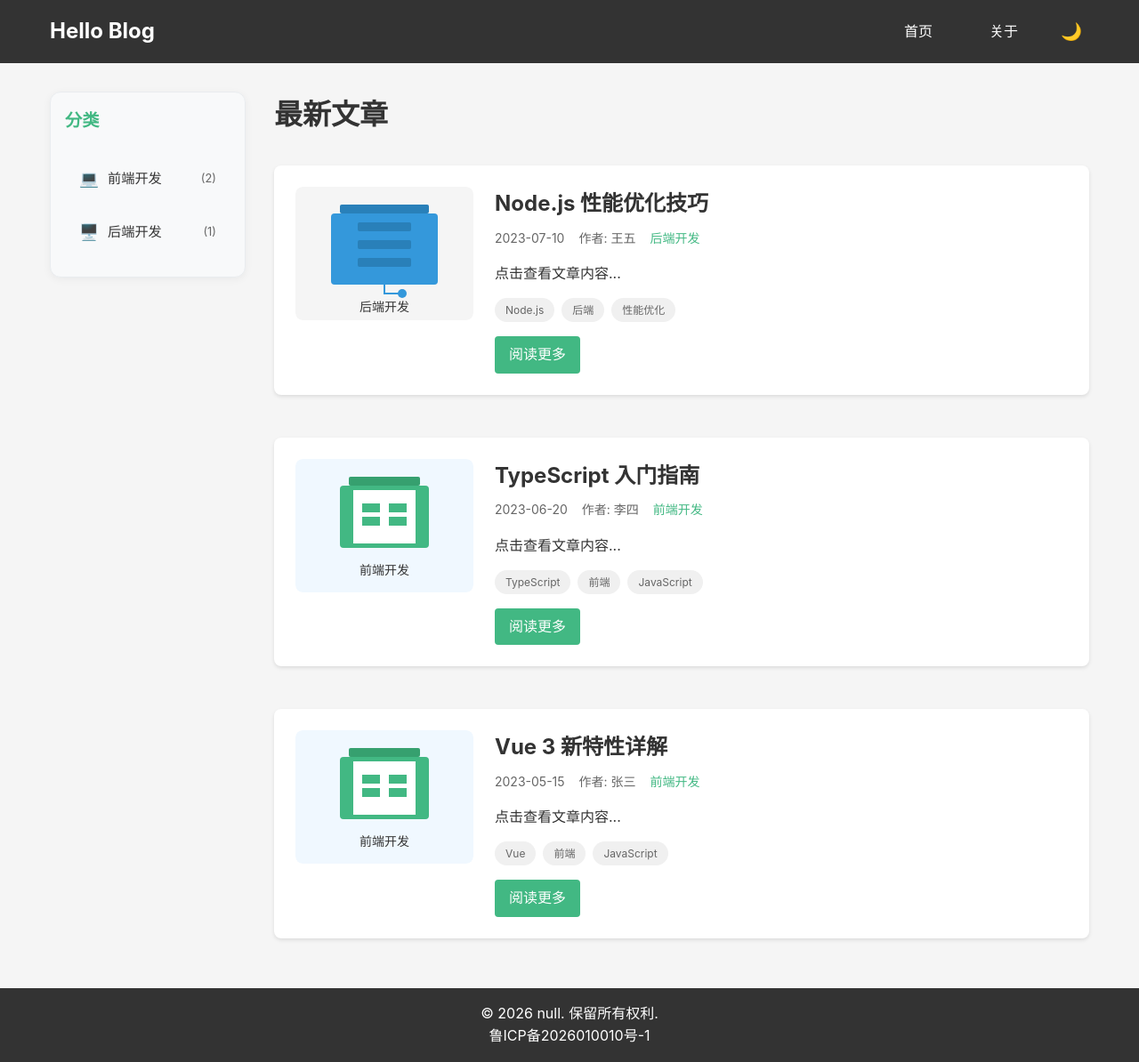
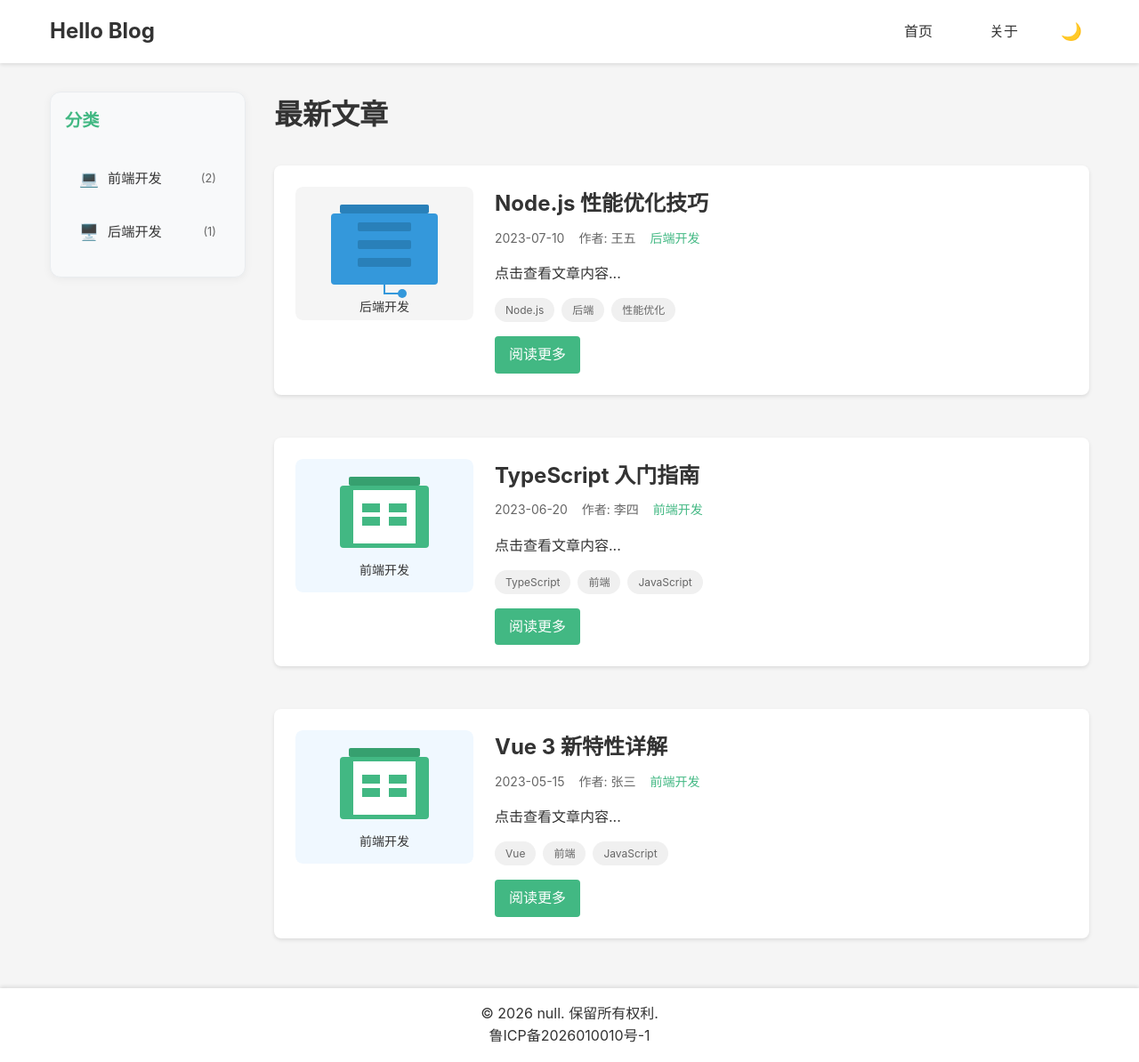
Before and after one commit to dkbnull/hello-blog, a Vue app: page / in a window 1280 px wide. Shown: the whole page at 89% size. Built offline with nearby package versions, Linux system fonts and the light colour scheme.

Commit message:
opt: header、footer支持深色模式

```diff
--- a/src/components/Footer.vue
+++ b/src/components/Footer.vue
@@ -13,11 +13,13 @@
 
 <style scoped>
 .footer {
-  background-color: #333;
-  color: white;
+  background-color: #ffffff;
+  color: #333333;
   text-align: center;
   padding: 1rem;
   margin-top: auto;
+  box-shadow: 0 -2px 4px rgba(0, 0, 0, 0.1);
+  transition: background-color 0.3s, color 0.3s;
 }
 
 .container {
@@ -31,8 +33,23 @@ p {
 }
 
 .record-link {
-  color: #ffffff;
+  color: #333333;
   text-decoration: none;
   transition: color 0.3s ease;
 }
+
+.record-link:hover {
+  text-decoration: none;
+}
+
+/* 深色模式 */
+.dark-mode .footer {
+  background-color: #1e1e1e;
+  color: #e0e0e0;
+  box-shadow: 0 -2px 4px rgba(0, 0, 0, 0.3);
+}
+
+.dark-mode .record-link {
+  color: #e0e0e0;
+}
 </style>
--- a/src/components/Header.vue
+++ b/src/components/Header.vue
@@ -35,12 +35,14 @@ onMounted(() => {
 
 <style scoped>
 .header {
-  background-color: #333;
-  color: white;
+  background-color: #ffffff;
+  color: #333333;
   padding: 1rem 0;
   position: sticky;
   top: 0;
   z-index: 100;
+  box-shadow: 0 2px 4px rgba(0, 0, 0, 0.1);
+  transition: background-color 0.3s, color 0.3s;
 }
 
 .container {
@@ -58,8 +60,9 @@ onMounted(() => {
 }
 
 .logo a {
-  color: white;
+  color: #333333;
   text-decoration: none;
+  transition: color 0.3s;
 }
 
 .header-right {
@@ -69,30 +72,57 @@ onMounted(() => {
 }
 
 .nav-link {
-  color: white;
+  color: #333333;
   text-decoration: none;
   margin-left: 2rem;
   padding: 0.5rem 1rem;
   border-radius: 4px;
-  transition: background 0.3s ease;
+  transition: background 0.3s ease, color 0.3s;
 }
 
 .nav-link:hover {
-  background: rgba(255, 255, 255, 0.1);
+  background: rgba(0, 0, 0, 0.05);
 }
 
 .theme-toggle {
   background: none;
   border: none;
-  color: white;
+  color: #333333;
   font-size: 1.2rem;
   cursor: pointer;
   padding: 0.5rem;
   border-radius: 50%;
-  transition: background 0.3s ease;
+  transition: background 0.3s ease, color 0.3s;
 }
 
 .theme-toggle:hover {
+  background: rgba(0, 0, 0, 0.05);
+}
+
+/* 深色模式 */
+.dark-mode .header {
+  background-color: #1e1e1e;
+  color: #e0e0e0;
+  box-shadow: 0 2px 4px rgba(0, 0, 0, 0.3);
+}
+
+.dark-mode .logo a {
+  color: #e0e0e0;
+}
+
+.dark-mode .nav-link {
+  color: #e0e0e0;
+}
+
+.dark-mode .nav-link:hover {
+  background: rgba(255, 255, 255, 0.1);
+}
+
+.dark-mode .theme-toggle {
+  color: #e0e0e0;
+}
+
+.dark-mode .theme-toggle:hover {
   background: rgba(255, 255, 255, 0.1);
 }
 </style>
```
